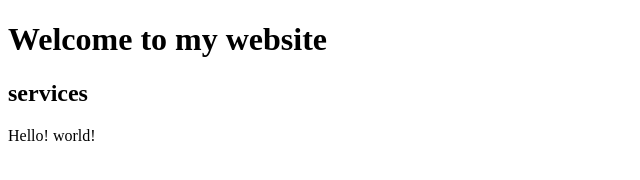
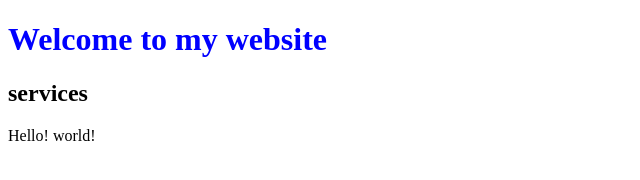
Before and after one commit to abdelgha004/CS50_cours, a plain HTML site: page index.html in a window 1280 px wide. Shown: the whole page, without its empty margins (0-640 px from the left). Drawn offline with Linux system fonts and the light colour scheme.

Commit message:
add style

```diff
--- a/index.html
+++ b/index.html
@@ -6,7 +6,7 @@
   <title>Hello!</title>
 </head>
 <body>
-  <h1>Welcome to my website</h1>
+  <h1 style="color: blue">Welcome to my website</h1>
   <h2>services</h2>
   Hello! world!
 </body>
```
